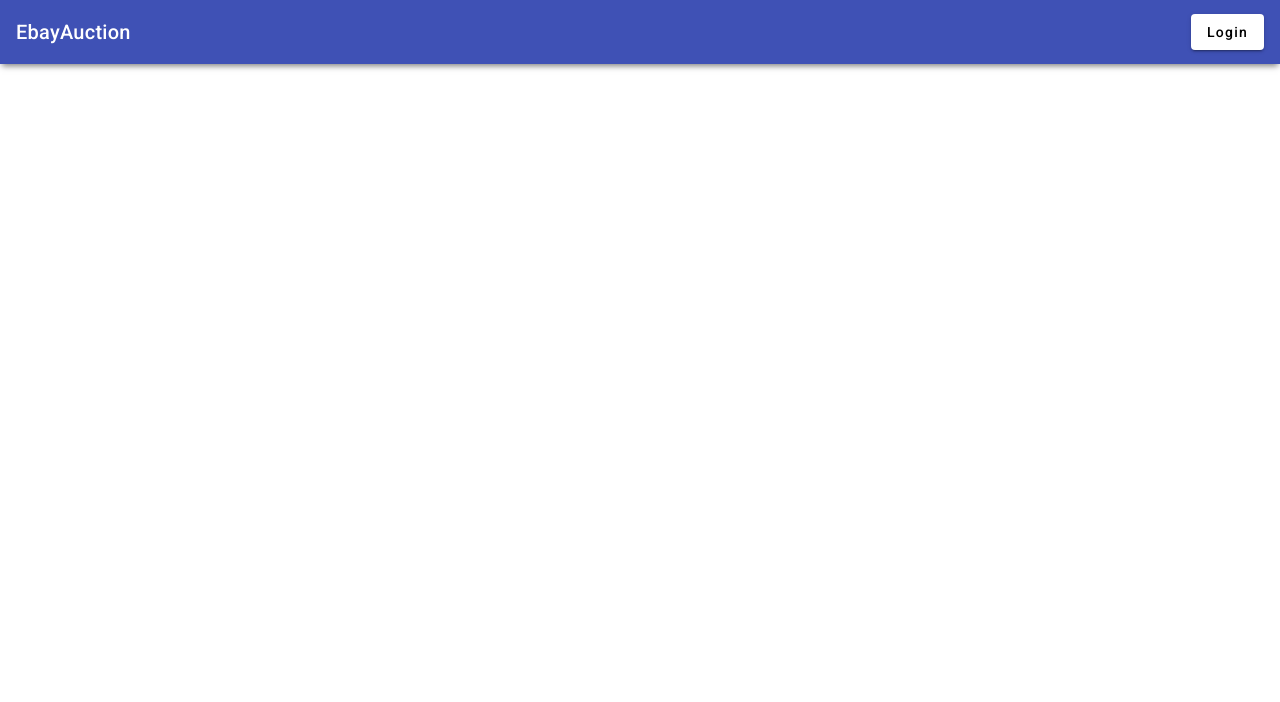
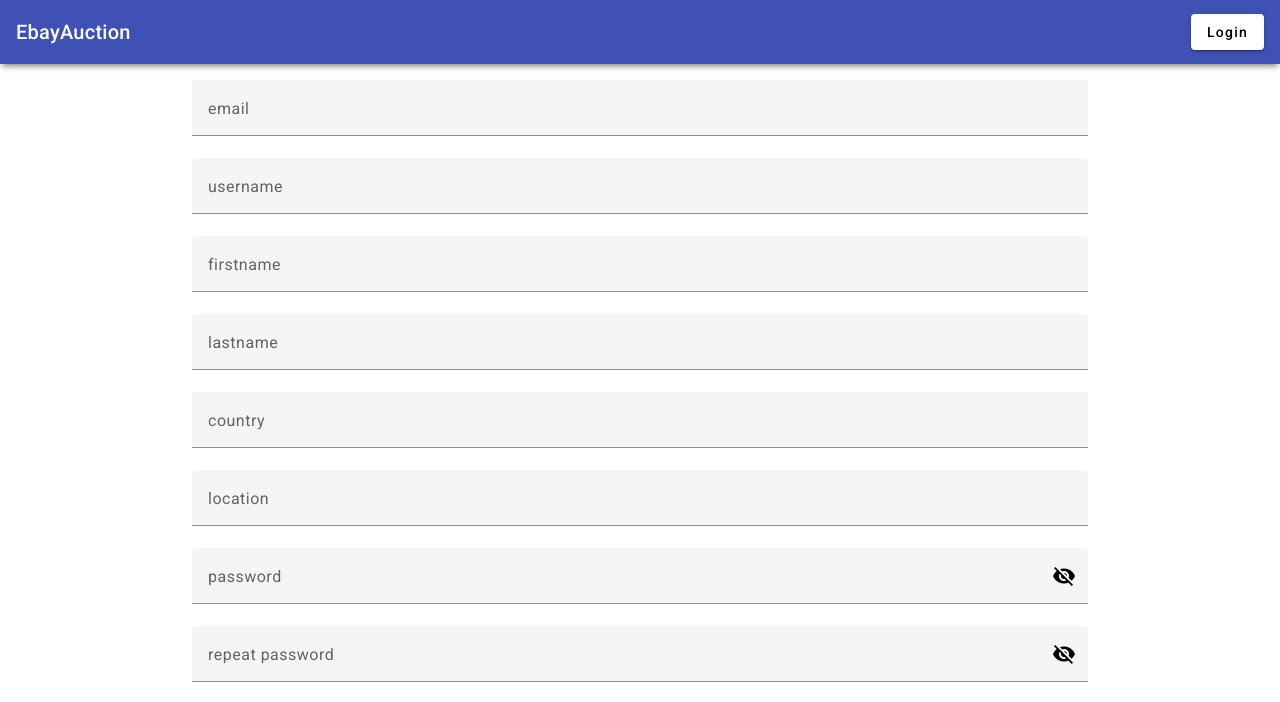
Before and after one commit to pankazakos/EbayAuction, an Angular app in the folder angularapp/: page /register in a window 1280 px wide. Shown: the top 702 px of the page. Built offline with nearby package versions, Linux system fonts and the light colour scheme.

Commit message:
add router

```diff
--- a/angularapp/src/app/app.component.html
+++ b/angularapp/src/app/app.component.html
@@ -1 +1,2 @@
 <app-navbar></app-navbar>
+<router-outlet></router-outlet>
--- /dev/null
+++ b/angularapp/src/app/search/search.component.html
@@ -0,0 +1 @@
+<p>search works!</p>
--- a/angularapp/src/app/shared/navbar/navbar.component.css
+++ b/angularapp/src/app/shared/navbar/navbar.component.css
@@ -3,6 +3,11 @@
   box-shadow: 0 4px 6px -2px rgba(0, 0, 0, 0.5);
 }
 
+.custom-link {
+  text-decoration: none;
+  color: floralwhite;
+}
+
 .fill-remaining-space {
   flex: 1 1 auto;
 }
--- a/angularapp/src/app/shared/navbar/navbar.component.html
+++ b/angularapp/src/app/shared/navbar/navbar.component.html
@@ -1,7 +1,7 @@
 <mat-toolbar color="primary" class="custom-toolbar">
-  <div>EbayAuction</div>
+  <a routerLink="/" class="custom-link">EbayAuction</a>
   <span class="fill-remaining-space"></span>
   <div>
-    <button mat-raised-button (click)="openDialog()">Login</button>
+    <button mat-raised-button (click)="openLogin()">Login</button>
   </div>
 </mat-toolbar>
--- a/angularapp/src/app/shared/navbar/navbar.component.ts
+++ b/angularapp/src/app/shared/navbar/navbar.component.ts
@@ -1,6 +1,5 @@
 import { Component } from '@angular/core';
-import { MatDialog } from '@angular/material/dialog';
-import { LoginModalComponent } from '../login-modal/login-modal.component';
+import { Router } from '@angular/router';
 
 @Component({
   selector: 'app-navbar',
@@ -8,9 +7,9 @@ import { LoginModalComponent } from '../login-modal/login-modal.component';
   styleUrls: ['./navbar.component.css'],
 })
 export class NavBarComponent {
-  constructor(public dialog: MatDialog) {}
+  constructor(private router: Router) {}
 
-  openDialog(): void {
-    this.dialog.open(LoginModalComponent);
+  openLogin(): void {
+    this.router.navigate(['/register']);
   }
 }
--- a/angularapp/src/app/shared/shared.module.ts
+++ b/angularapp/src/app/shared/shared.module.ts
@@ -5,6 +5,7 @@ import { LoginTabsComponent } from './login-modal/login-tabs/login-tabs.componen
 import { SignInComponent } from './login-modal/login-tabs/sign-in/sign-in.component';
 import { SignUpComponent } from './login-modal/login-tabs/sign-up/sign-up.component';
 import { CommonImportsModule } from '../common-imports/common-imports.module';
+import { RouterModule } from '@angular/router';
 
 @NgModule({
   declarations: [
@@ -14,7 +15,7 @@ import { CommonImportsModule } from '../common-imports/common-imports.module';
     SignInComponent,
     SignUpComponent,
   ],
-  imports: [CommonImportsModule],
+  imports: [CommonImportsModule, RouterModule],
   exports: [
     NavBarComponent,
     LoginModalComponent,
```
Also changed, not shown: angularapp/src/app/app.module.ts (+15 -2 lines), angularapp/src/app/search/search.component.ts (added, +10 -0 lines), angularapp/src/app/search/search.component.css (added), 1 other file (tests, documents, lock files or other folders).
